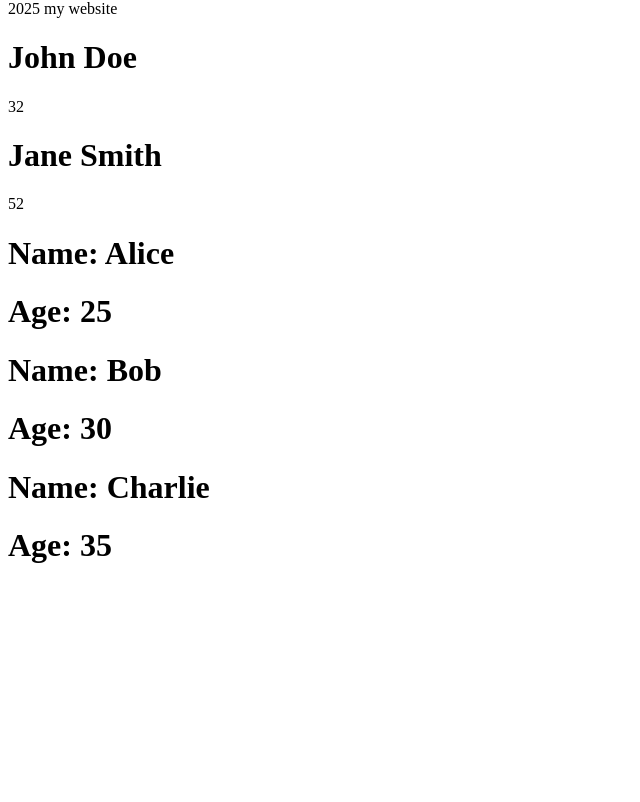
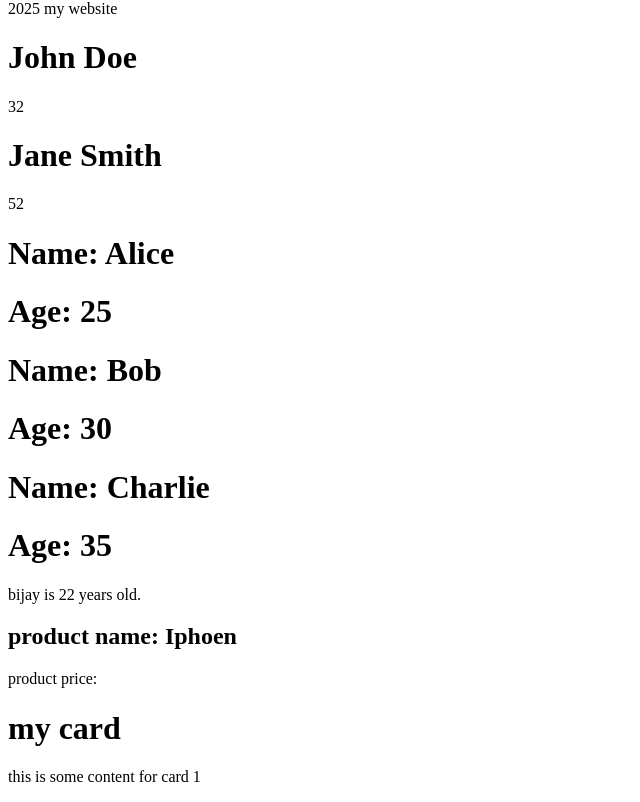
Before and after one commit to barmanb17/react, a React (Vite) app in the folder react/: page / in a window 1280 px wide. Shown: the part 199-1001 px from the top of the page, without its empty margins (0-640 px from the left). Before the commit the page ends 800 px from the top, so only its background shows below. Built offline with nearby package versions, Linux system fonts and the light colour scheme.

Commit message:
props done

```diff
--- a/react/src/App.jsx
+++ b/react/src/App.jsx
@@ -5,6 +5,9 @@ import Main from './components/Main'
 import Footer from './components/Footer'
 import ProductInfo from './components/ProductInfo'
 import Add from './components/Add'
+import Person from './components/Person'
+import Product from './components/Product'
+import Card from './components/Card'
 
 const App = () => {
   return (
@@ -14,6 +17,13 @@ const App = () => {
       <Footer/>
       <ProductInfo/>
       <Add/>
+      <Person name="bijay" age={22}/>
+      <Product name="Iphoen" price={2000}/>
+
+       <Card>
+        <h1>my card</h1>
+        <p>this is some content for card 1</p>
+         </Card>
 
     </div>
   )
--- /dev/null
+++ b/react/src/components/Card.jsx
@@ -0,0 +1,9 @@
+import React from 'react'
+
+const Card = ({children}) => {
+  return (
+    <div>{children}</div>
+  )
+}
+
+export default Card
--- a/react/src/components/Person.jsx
+++ b/react/src/components/Person.jsx
@@ -0,0 +1,9 @@
+import React from 'react'
+
+const Person = (props) => {
+  return (
+    <div>{props.name} is {props.age} years old.</div>
+  )
+}
+
+export default Person
--- /dev/null
+++ b/react/src/components/Product.jsx
@@ -0,0 +1,12 @@
+import React from 'react'
+
+const Product = ({name, age}) => {
+  return (
+<div>
+    <h2>product name: {name}</h2>
+    <p>product price: {age}</p>
+</div>
+  )
+}
+
+export default Product
```
